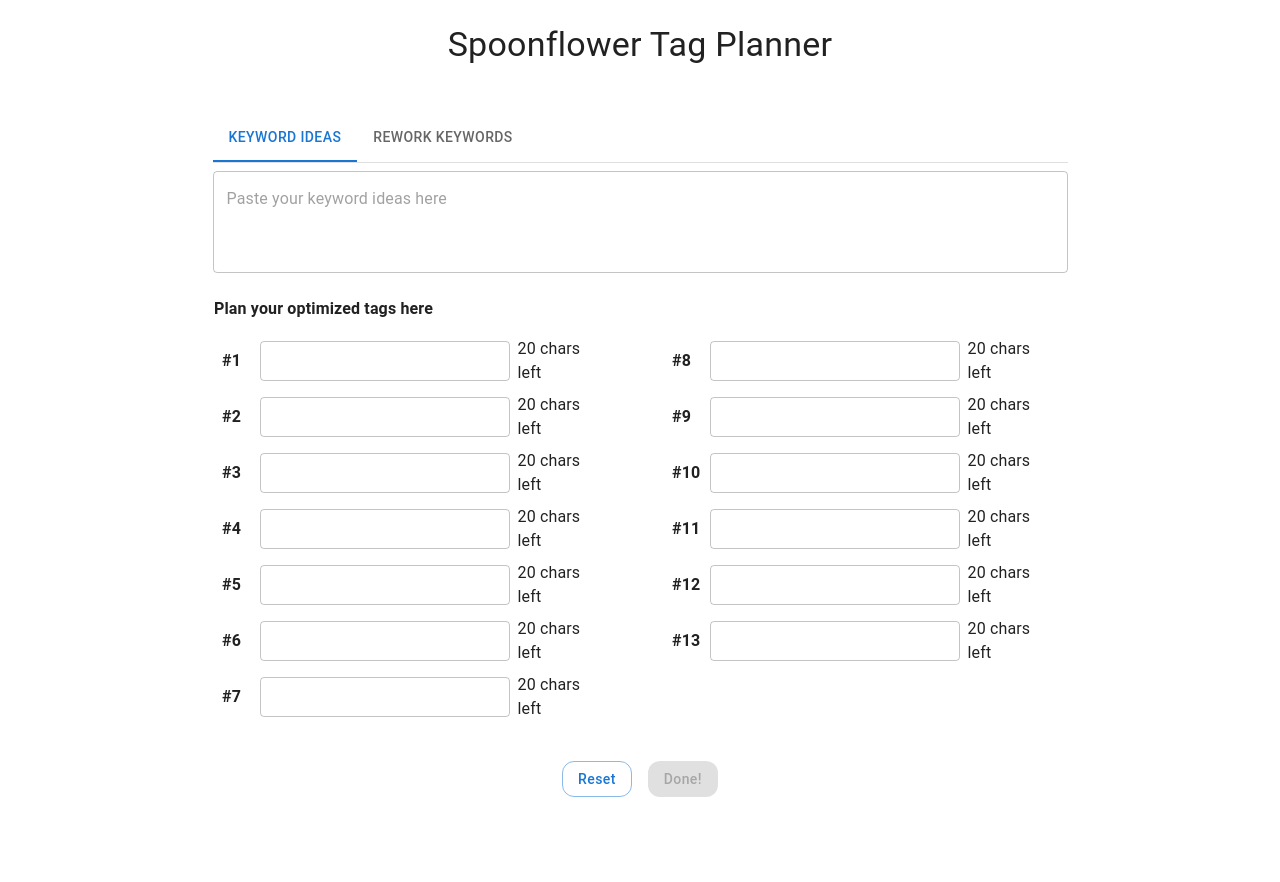
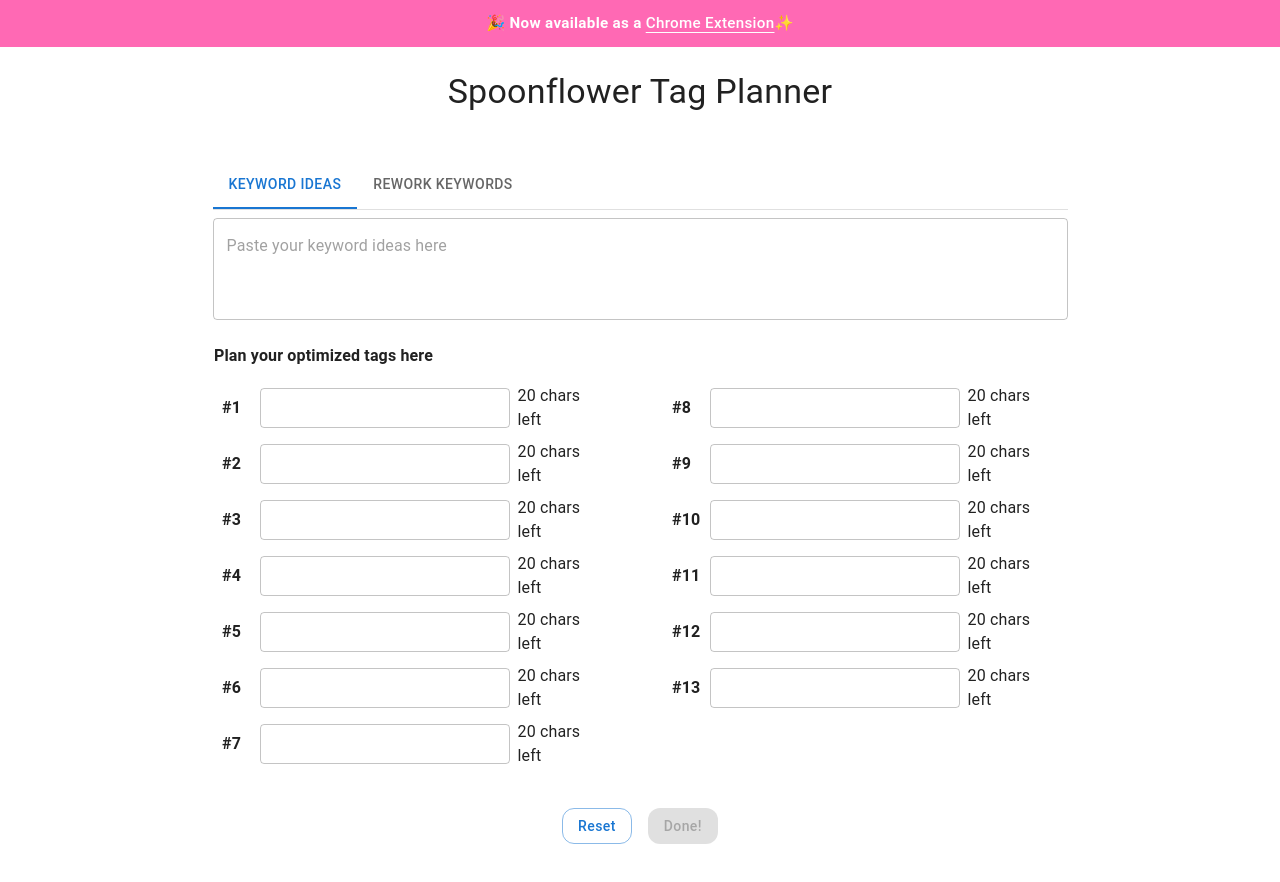
Before and after one commit to VeraZab/spoonflower-tag-planner, a React (Vite) app: page / in a window 1280 px wide. Shown: the top 882 px of the page. Before the commit the page ends 853 px from the top, so only its background shows below. Built offline with nearby package versions, Linux system fonts and the light colour scheme.

Commit message:
announce extension

```diff
--- a/src/App.tsx
+++ b/src/App.tsx
@@ -40,6 +40,43 @@
   }, [tagsToRework]);
 
   return (
+    <>
+      <Box
+        sx={{
+          position: "sticky",
+          top: 0,
+          zIndex: 1100,
+          display: "flex",
+          alignItems: "center",
+          justifyContent: "center",
+          width: "100%",
+          backgroundColor: "#FF69B4",
+          color: "#fff",
+          py: 1.5,
+          px: 2,
+          fontWeight: 600,
+          fontSize: "0.95rem",
+          letterSpacing: "0.02em",
+        }}
+      >
+        🎉 Now available as a{" "}
+        <Box
+          component="a"
+          href="https://youtu.be/bEongVYbuJs"
+          target="_blank"
+          rel="noopener noreferrer"
+          sx={{
+            color: "#fff",
+            textDecoration: "underline",
+            textUnderlineOffset: "4px",
+            ml: 0.5,
+            "&:hover": { color: "#fff" },
+          }}
+        >
+          Chrome Extension
+        </Box>
+        {" "}✨
+      </Box>
       <Box
         sx={{
           display: "flex",
@@ -159,6 +196,7 @@
         {finalKeywordString && <CopyPasteText text={finalKeywordString} />}
       </Box>
     </Box>
+    </>
   );
 }
 
```
Lines whose indentation alone changed are shown as unchanged.
